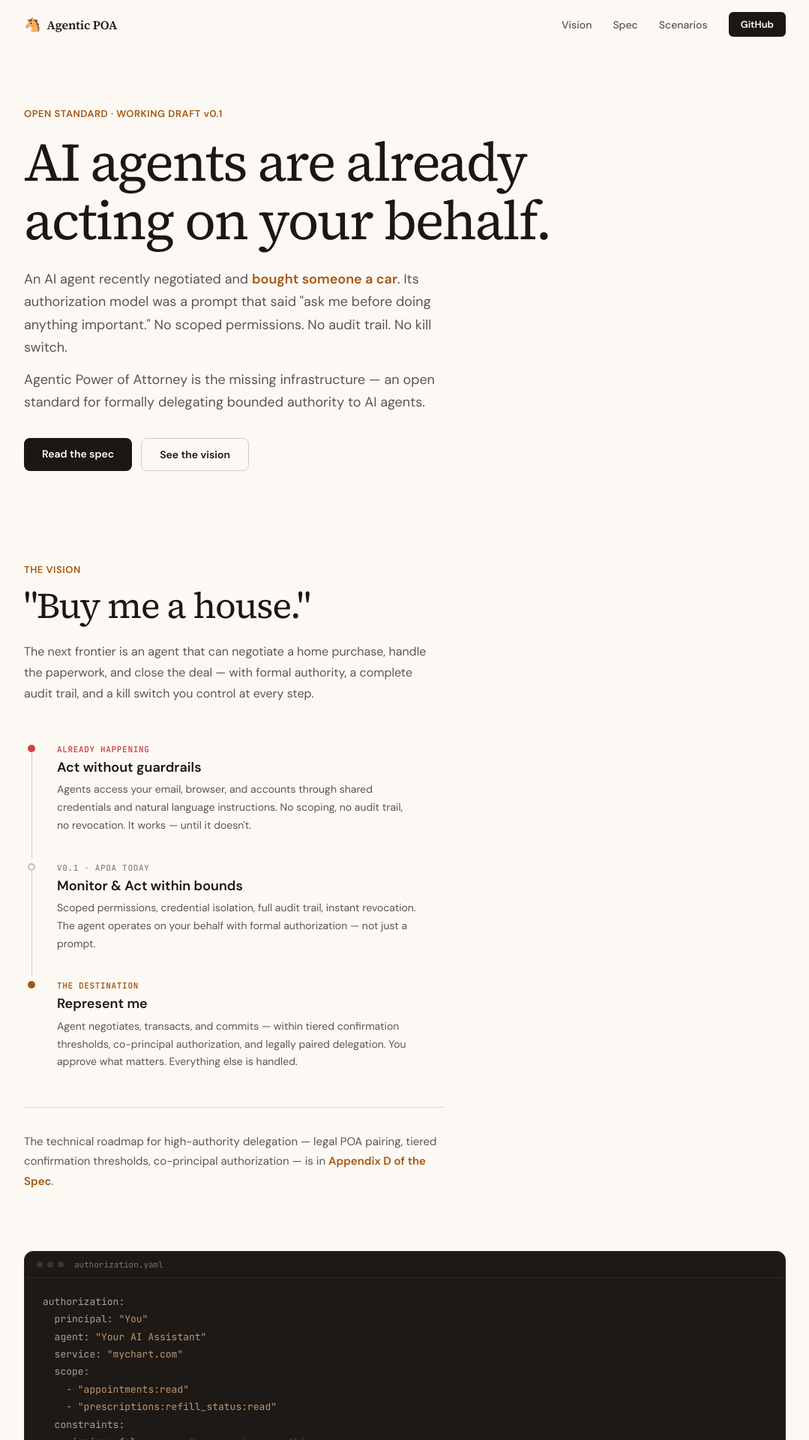
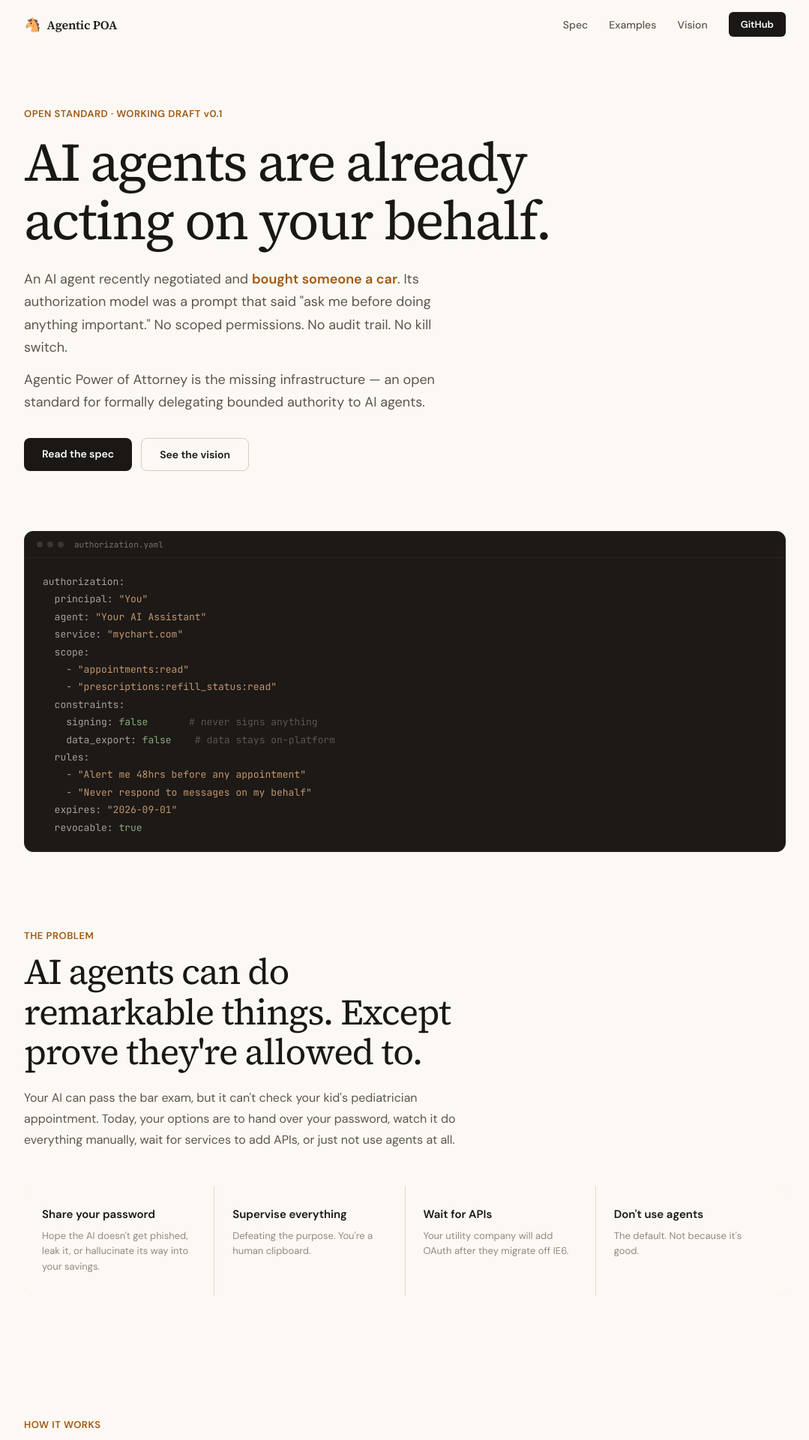
Before and after one commit to agenticpoa/agenticpoa.com, a React (Vite) app: page / in a window 1280 px wide. Shown: the top 1920 px of the page at 75% size, without its empty margins (100-1179 px from the left). Built offline with nearby package versions, Linux system fonts and the light colour scheme.

Commit message:
Fix responsive layout

```diff
--- a/src/App.jsx
+++ b/src/App.jsx
@@ -50,8 +50,8 @@ function Nav() {
           <span style={{ fontSize: 18 }}>🐴</span>
           <span style={{ fontFamily: "var(--serif)", fontSize: 16, fontWeight: 600, color: "var(--primary)", letterSpacing: "-0.01em" }}>Agentic POA</span>
         </a>
-        <div style={{ display: "flex", alignItems: "center", gap: 28 }}>
-          {[["Vision", "#vision"], ["Spec", "#spec"], ["Scenarios", "#scenarios"]].map(([t, h]) => (
+        <div className="nav-links" style={{ display: "flex", alignItems: "center", gap: 28 }}>
+          {[["Spec", "#spec"], ["Examples", "#scenarios"], ["Vision", "#vision"]].map(([t, h]) => (
             <a key={t} href={h} style={{ fontSize: 14, color: "var(--secondary)", textDecoration: "none", fontWeight: 450 }}>{t}</a>
           ))}
           <a href="https://github.com/agenticpoa/apoa" target="_blank" rel="noopener noreferrer" style={{
@@ -154,29 +154,29 @@ function CodeBlock() {
 
 function ProblemSection() {
   return (
-    <section id="problem" style={{ paddingTop: 80, paddingBottom: 80 }}>
+    <section id="problem" style={{ paddingTop: 100, paddingBottom: 80 }}>
       <div style={{ maxWidth: 1080, margin: "0 auto", padding: "0 32px" }}>
         <Reveal>
           <div style={{ maxWidth: 600 }}>
             <span style={{ fontSize: 13, fontWeight: 550, color: "var(--accent)", letterSpacing: "0.04em" }}>THE PROBLEM</span>
             <h2 style={{ fontFamily: "var(--serif)", fontSize: "clamp(32px, 4vw, 48px)", fontWeight: 400, lineHeight: 1.12, letterSpacing: "-0.025em", color: "var(--primary)", marginTop: 12 }}>
-              Today's "authorization model" is a prayer.
+              AI agents can do remarkable things. Except prove they're allowed&nbsp;to.
             </h2>
             <p style={{ fontSize: 16, lineHeight: 1.75, color: "var(--secondary)", marginTop: 20 }}>
-              AI agents are accessing email, browsing the web, and negotiating on behalf of humans right now. The authorization framework for all of this is: share your password and hope for the best.
+              Your AI can pass the bar exam, but it can't check your kid's pediatrician appointment. Today, your options are to hand over your password, watch it do everything manually, wait for services to add APIs, or just not use agents at all.
             </p>
           </div>
         </Reveal>
         <Reveal delay={0.1}>
-          <div style={{
+          <div className="responsive-grid-4" style={{
             display: "grid", gridTemplateColumns: "repeat(4, 1fr)", gap: 1,
             marginTop: 48, background: "#e0d9cc", borderRadius: 12, overflow: "hidden",
           }}>
             {[
-              ["Share your password", "The Clawdbot approach. Give the agent your entire digital life and trust it not to email the wrong person."],
-              ["Supervise everything", "You watch every action in real time. Congratulations — you've automated nothing."],
-              ["Wait for APIs", "Your utility company will add OAuth right after they migrate off Internet Explorer."],
-              ["Don't use agents", "The safe option. Also the one that means you're still logging into six portals manually."],
+              ["Share your password", "Hope the AI doesn't get phished, leak it, or hallucinate its way into your savings."],
+              ["Supervise everything", "Defeating the purpose. You're a human clipboard."],
+              ["Wait for APIs", "Your utility company will add OAuth after they migrate off IE6."],
+              ["Don't use agents", "The default. Not because it's good."],
             ].map(([title, desc], i) => (
               <div key={i} style={{ padding: "28px 24px", background: "var(--bg)" }}>
                 <h3 style={{ fontSize: 15, fontWeight: 600, color: "var(--primary)", lineHeight: 1.3 }}>{title}</h3>
@@ -200,7 +200,7 @@ function HowSection() {
             Built on standards that already exist.
           </h2>
         </Reveal>
-        <div style={{ display: "grid", gridTemplateColumns: "repeat(3, 1fr)", gap: 1, marginTop: 48, background: "#e0d9cc", borderRadius: 12, overflow: "hidden" }}>
+        <div className="responsive-grid-3" style={{ display: "grid", gridTemplateColumns: "repeat(3, 1fr)", gap: 1, marginTop: 48, background: "#e0d9cc", borderRadius: 12, overflow: "hidden" }}>
           {[
             ["01", "Define authorization", "Scope, constraints, rules, expiration. What the agent can access and what it can't. A YAML file, not a 40-page legal document."],
             ["02", "Token is issued", "The authorization becomes a signed JWT — cryptographically verifiable, tamper-proof, portable. Optionally packaged as a W3C Verifiable Credential."],
@@ -214,7 +214,7 @@ function HowSection() {
           ))}
         </div>
         <Reveal delay={0.1}>
-          <div style={{ display: "grid", gridTemplateColumns: "1fr 1fr", gap: 1, marginTop: 1, background: "#e0d9cc", borderRadius: "0 0 12px 12px", overflow: "hidden" }}>
+          <div className="responsive-grid-2" style={{ display: "grid", gridTemplateColumns: "1fr 1fr", gap: 1, marginTop: 1, background: "#e0d9cc", borderRadius: "0 0 12px 12px", overflow: "hidden" }}>
             {[
               ["API-based", "Extends OAuth 2.1 — the APOA token constrains scope, adds agent identity verification, delegation chain tracking, and audit."],
               ["Browser-based", "Secure credential injection for services without APIs. Encrypted vault → browser form. The AI model never touches your password."],
@@ -256,7 +256,7 @@ function IntegrationSection() {
           </h2>
         </Reveal>
         <Reveal delay={0.1}>
-          <div style={{
+          <div className="responsive-grid-2" style={{
             display: "grid", gridTemplateColumns: "repeat(2, 1fr)", gap: 1,
             marginTop: 48, background: "#e0d9cc", borderRadius: 12, overflow: "hidden",
           }}>
@@ -350,7 +350,7 @@ function VisionSection() {
               "Buy me a house."
             </h2>
             <p style={{ fontSize: 16, lineHeight: 1.75, color: "var(--secondary)", marginTop: 20, maxWidth: 560 }}>
-              The next frontier is an agent that can negotiate a home purchase, handle the paperwork, and close the deal — with formal authority, a complete audit trail, and a kill switch you control at every step.
+              An AI agent already bought someone a car. The next step is an agent that can negotiate a home purchase, handle the paperwork, and close the deal — with formal authority, a complete audit trail, and a kill switch you control at every step.
             </p>
           </div>
         </Reveal>
@@ -398,9 +398,7 @@ function ComparisonSection() {
   const cols = [
     { name: "APOA", vals: [1,1,1,1,1,1,1,1] },
     { name: "OAuth", vals: [1,1,1,0,0,0,0,0] },
-    { name: "VCs", vals: [0,1,0,0,0,0,0,0] },
-    { name: "ZCAP-LD", vals: [1,1,1,0,0,1,0,0] },
-    { name: "Agent frameworks", vals: [0,0,0,0,1,0,0,0] },
+    { name: "Browser agents", vals: [0,0,0,0,1,0,0,0] },
     { name: "Passwords", vals: [0,0,0,0,1,0,0,0] },
   ];
   return (
@@ -409,17 +407,12 @@ function ComparisonSection() {
         <Reveal>
           <span style={{ fontSize: 13, fontWeight: 550, color: "var(--accent)", letterSpacing: "0.04em" }}>COMPARISON</span>
           <h2 style={{ fontFamily: "var(--serif)", fontSize: "clamp(28px, 3.5vw, 40px)", fontWeight: 400, lineHeight: 1.15, letterSpacing: "-0.02em", color: "var(--primary)", marginTop: 12, maxWidth: 480 }}>
-            The landscape today.
+            The current state of the art.
           </h2>
-        </Reveal>
-        <Reveal delay={0.05}>
-          <p style={{ fontSize: 14, lineHeight: 1.7, color: "var(--tertiary)", marginTop: 12, maxWidth: 560 }}>
-            VCs handle identity, not authorization. ZCAP-LD handles delegation but not browser services. Agent frameworks like Clawdbot have zero authorization infrastructure. APOA builds on what works and fills the gaps.
-          </p>
         </Reveal>
         <Reveal delay={0.1}>
           <div style={{ marginTop: 36, overflowX: "auto" }}>
-            <table style={{ width: "100%", borderCollapse: "collapse", fontSize: 13 }}>
+            <table style={{ width: "100%", borderCollapse: "collapse", fontSize: 14 }}>
               <thead>
                 <tr style={{ borderBottom: "2px solid #e0d9cc" }}>
                   <th style={{ textAlign: "left", padding: "12px 0", fontSize: 12, fontWeight: 600, color: "var(--tertiary)", letterSpacing: "0.04em", textTransform: "uppercase" }}>Feature</th>
@@ -509,7 +502,7 @@ function Footer() {
             ))}
           </div>
         </div>
-        <p style={{ fontSize: 11, color: "#c4bdb0", marginTop: 24 }}>Apache 2.0 · agenticpoa.com</p>
+        <p style={{ fontSize: 11, color: "#c4bdb0", marginTop: 24 }}>Apache 2.0 · agenticpoa.com · agenticpowerofattorney.com</p>
       </div>
     </footer>
   );
@@ -539,20 +532,23 @@ export default function App() {
         ::selection { background: #a35810; color: #fff; }
         html { scroll-behavior: smooth; }
         @media (max-width: 768px) {
-          .four-grid { grid-template-columns: 1fr 1fr !important; }
-          .three-grid { grid-template-columns: 1fr !important; }
-          .two-grid { grid-template-columns: 1fr !important; }
+          .nav-links a:not(:last-child) { display: none !important; }
+          .responsive-grid-4 { grid-template-columns: 1fr 1fr !important; }
+          .responsive-grid-3 { grid-template-columns: 1fr !important; }
+          .responsive-grid-2 { grid-template-columns: 1fr !important; }
+          table { font-size: 12px !important; }
+          table th, table td { padding: 8px 6px !important; }
         }
       `}</style>
       <Nav />
       <main>
         <Hero />
-        <VisionSection />
         <CodeBlock />
         <ProblemSection />
         <HowSection />
         <IntegrationSection />
         <ScenariosSection />
+        <VisionSection />
         <ComparisonSection />
         <CTASection />
         <Footer />
```
Also changed, not shown: 1 other file (tests, documents, lock files or other folders).
